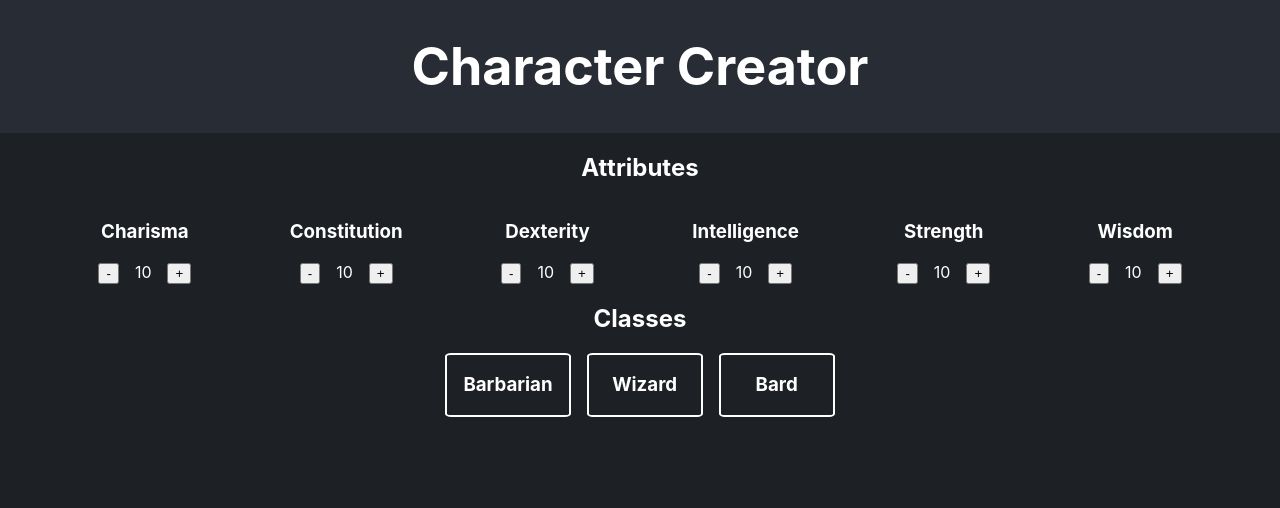
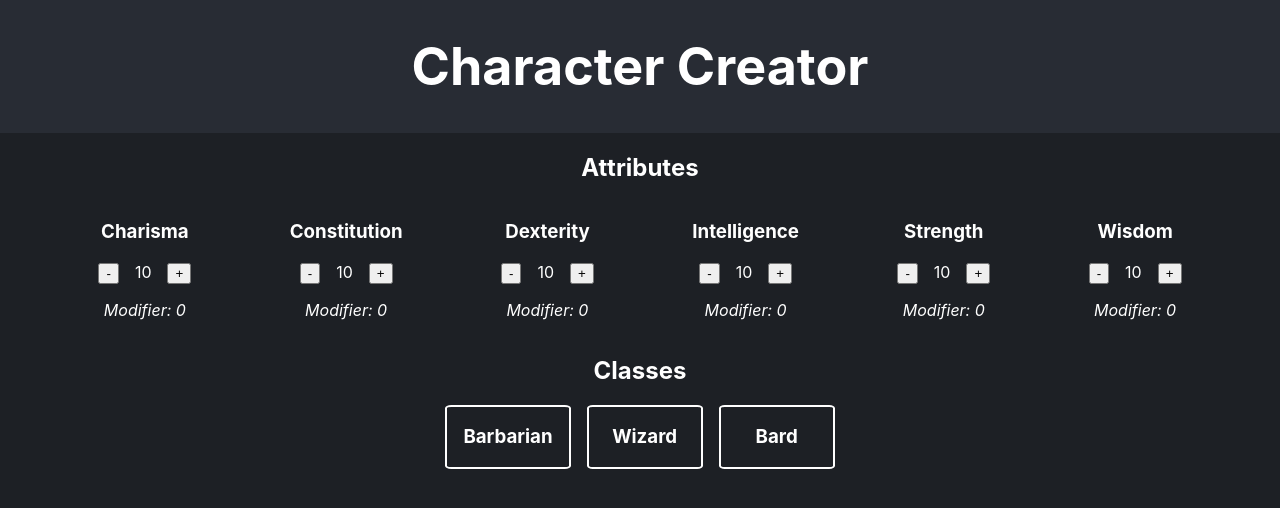
Before and after one commit to asmahood/recruiting-webapp-character, a React (Create React App) app: page / in a window 1280 px wide. Shown: the top 508 px of the page. Built offline with nearby package versions, Linux system fonts and the light colour scheme.

Commit message:
feat: add attribute modifiers to attributes

```diff
--- a/src/App.tsx
+++ b/src/App.tsx
@@ -17,6 +17,15 @@ function App() {
     Strength: 10,
     Wisdom: 10
   });
+
+  const attributeModifers: Attributes = {
+    Charisma: calculateAttributeModifier(attributes.Charisma),
+    Constitution: calculateAttributeModifier(attributes.Constitution),
+    Dexterity: calculateAttributeModifier(attributes.Dexterity),
+    Intelligence: calculateAttributeModifier(attributes.Intelligence),
+    Strength: calculateAttributeModifier(attributes.Strength),
+    Wisdom: calculateAttributeModifier(attributes.Wisdom)
+  }
 
   const handleAttributeChange = (name: string, newValue: number) => {
     // Prevent an attribute's value from being negative
@@ -39,7 +48,7 @@ function App() {
         <h2>Attributes</h2>
         <section className="Attribute-list">
           {Object.entries(attributes).map(([name, value]) => (
-            <Attribute name={name} value={value} onChange={handleAttributeChange}/>
+            <Attribute name={name} value={value} modifier={attributeModifers[name]} onChange={handleAttributeChange}/>
           ))}
         </section>
         <h2>Classes</h2>
@@ -54,3 +63,7 @@ function App() {
 }
 
 export default App;
+
+function calculateAttributeModifier(value: number): number {
+  return Math.floor((value - 10) / 2);
+}
--- a/src/components/Attribute.tsx
+++ b/src/components/Attribute.tsx
@@ -3,16 +3,20 @@ import "./Attribute.css";
 type AttributeProps = {
   name: string;
   value: number;
+  modifier: number;
   onChange: (name: string, newValue: number) => void;
 };
 
-export function Attribute({ name, value, onChange }: AttributeProps) {
+export function Attribute({ name, value, modifier, onChange }: AttributeProps) {
   return (
     <div className="Attribute">
       <h3 className="Attribute-name">{name}</h3>
       <button onClick={() => onChange(name, value - 1)}>-</button>
       <span className="Attribute-value">{value}</span>
       <button onClick={() => onChange(name, value + 1)}>+</button>
+      <p>
+        <i>Modifier: {modifier}</i>
+      </p>
     </div>
   );
 }
```
